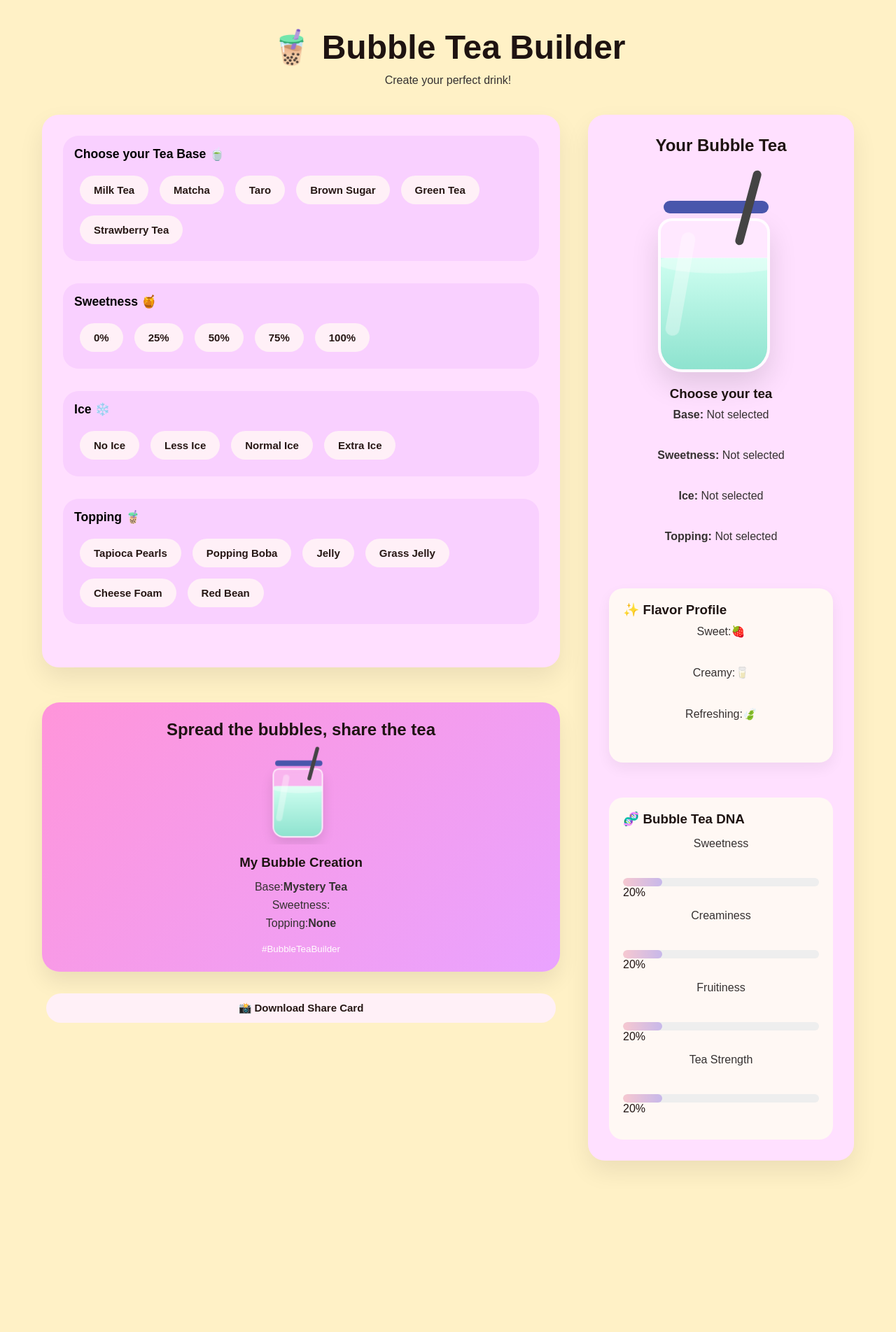
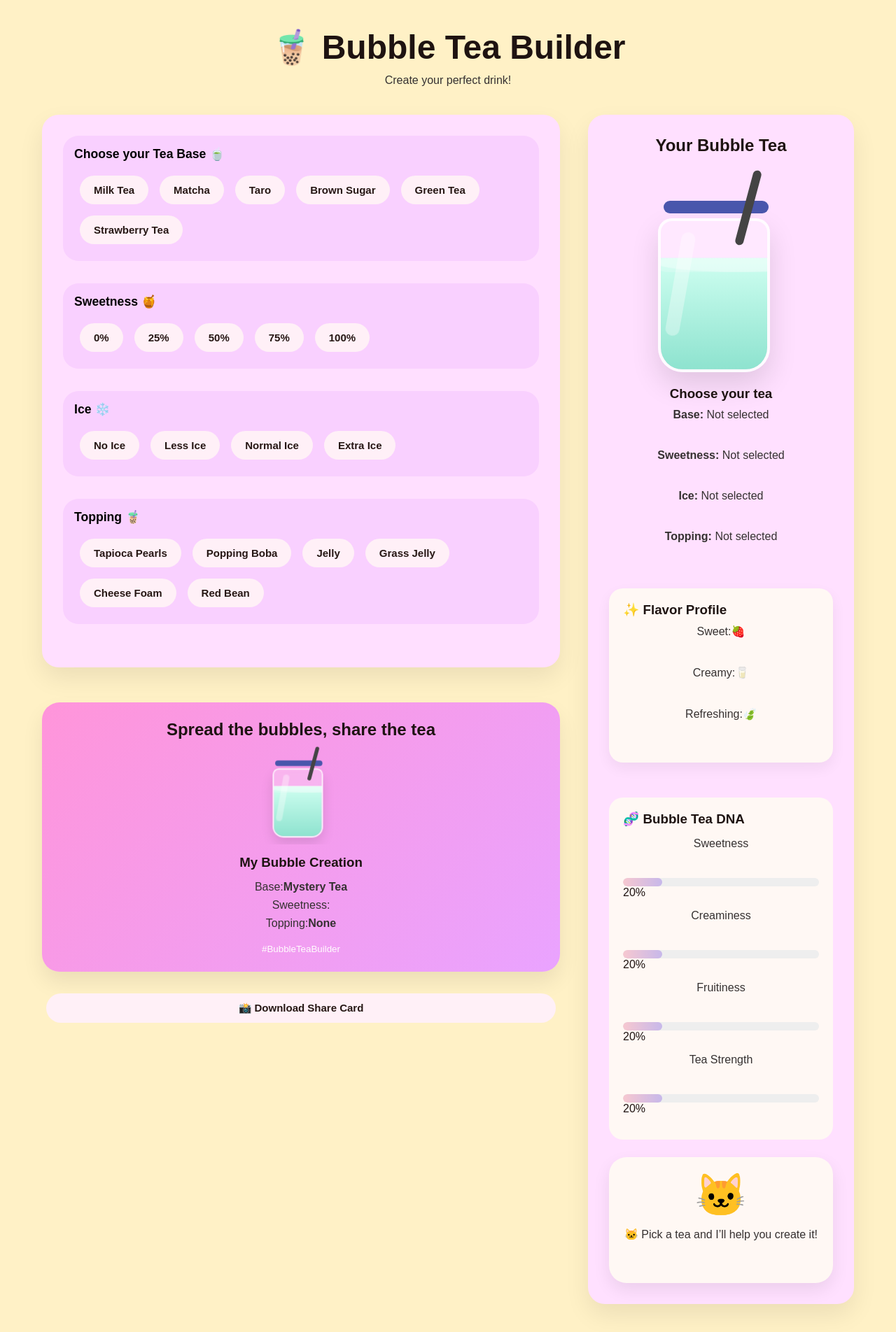
Before and after one commit to AnyutaK/boba_build, a React (Vite) app: page / in a window 1280 px wide. Shown: the whole page at 70% size. Before the commit the page ends 1699 px from the top, so only its background shows below. Built offline with nearby package versions, Linux system fonts and the light colour scheme.

Commit message:
added mascot and improved wave effects

```diff
--- a/src/App.jsx
+++ b/src/App.jsx
@@ -2,6 +2,7 @@ import { useState } from "react";
 import DrinkBuilder from "./components/DrinkBuilder";
 import DrinkCard from "./components/DrinkCard";
 import ShareCard from "./components/ShareCard";
+import Mascot from "./components/Mascot";
 
 function App() {
 
@@ -37,7 +38,7 @@ function App() {
   <div className="preview-panel">
 
     <DrinkCard drink={drink}/>
-
+    <Mascot drink={drink}/>
   </div>
 
   </div>
--- a/src/components/BubbleCup.jsx
+++ b/src/components/BubbleCup.jsx
@@ -1,5 +1,6 @@
+
   function BubbleCup({ drink }) {
-
+   const fillKey = `${drink.base}-${drink.ice}-${drink.topping}`;
   function getCupColor() {
 
   if (drink.base === "Matcha") {
@@ -152,13 +153,17 @@ function renderIce() {
   <div className="glass-shine"></div>
 
      <div
+     key={fillKey}
   className="liquid"
   style={{
   background: getCupColor()
   }}
 >
 
-  <div className="liquid-wave"></div>
+  <div className="liquid-wave">
+  <div className="wave wave1"></div>
+  <div className="wave wave2"></div>
+</div>
  {renderIce()}
 
   {renderToppings()}
--- /dev/null
+++ b/src/components/Mascot.jsx
@@ -0,0 +1,52 @@
+function Mascot({drink}) {
+
+
+function getMessage(){
+
+if(!drink.base){
+return "🐱 Pick a tea and I’ll help you create it!";
+}
+
+
+if(drink.base==="Matcha"){
+return "🐱 A classy choice! Matcha lovers are elegant 🍃";
+}
+
+
+if(drink.base==="Strawberry Tea"){
+return "🐱 So sweet! This one looks adorable 🍓";
+}
+
+
+if(drink.topping==="Tapioca Pearls"){
+return "🐱 Extra chewy pearls? Excellent decision! 🧋";
+}
+
+
+if(drink.topping==="Cheese Foam"){
+return "🐱 Fancy foam upgrade detected ☁️";
+}
+
+
+return "🐱 Your bubble tea is looking amazing!";
+}
+
+
+
+return(
+<div className="mascot-card">
+
+<div className="mascot">
+🐱
+</div>
+
+<p>
+{getMessage()}
+</p>
+
+</div>
+)
+
+}
+
+export default Mascot;
--- a/src/index.css
+++ b/src/index.css
@@ -228,18 +228,27 @@ button.selected {
 
 .liquid {
   position: absolute;
-
   bottom: 0;
 
   width: 100%;
   height: 75%;
 
-  display: flex;
+  overflow: hidden;
 
-  justify-content: center;
-  align-items: flex-end;
+  animation: fillCup 1.2s ease;
+}
 
-  transition: background-color .5s;
+
+@keyframes fillCup {
+
+  from {
+    height: 0%;
+  }
+
+  to {
+    height: 75%;
+  }
+
 }
 
 /* Pearls */
@@ -580,22 +589,84 @@ button.selected {
 
 .liquid-wave {
 
-  position: absolute;
+  position:absolute;
 
-  top: -8px;
-  left: -10%;
+  top:-15px;
 
-  width: 120%;
-  height: 30px;
+  left:-20%;
 
-  background: rgba(255,255,255,.35);
+  width:140%;
 
-  border-radius: 50%;
+  height:35px;
 
-  animation: wave 4s infinite ease-in-out;
+  overflow:hidden;
 
 }
 
+
+.wave {
+
+  position:absolute;
+
+  width:120%;
+
+  height:35px;
+
+  border-radius:50%;
+
+}
+
+
+.wave1 {
+
+  background:rgba(255,255,255,.35);
+
+  top:0;
+
+  left:0;
+
+  animation:waveMove 4s infinite ease-in-out;
+
+}
+
+
+.wave2 {
+
+  background:rgba(255,255,255,.18);
+
+  top:8px;
+
+  left:40px;
+
+  animation:waveMove 3s infinite reverse ease-in-out;
+
+}
+
+
+
+@keyframes waveMove {
+
+0% {
+
+transform:translateX(-20px);
+
+}
+
+
+50% {
+
+transform:translateX(20px);
+
+}
+
+
+100% {
+
+transform:translateX(-20px);
+
+}
+
+}
 
 @keyframes wave {
 
@@ -978,3 +1049,62 @@ button.selected {
   }
 
 }
+.mascot-card {
+
+margin-top:25px;
+
+padding:20px;
+
+background:#fff8f4;
+
+border-radius:25px;
+
+text-align:center;
+
+box-shadow:
+0 10px 25px rgba(0,0,0,.08);
+
+}
+
+
+.mascot {
+
+font-size:60px;
+
+animation:
+bounce 2s infinite;
+
+}
+
+
+@keyframes bounce {
+
+0%,100%{
+transform:translateY(0);
+}
+
+50%{
+transform:translateY(-10px);
+}
+
+}
+.liquid-wave {
+  animation:
+  wave 2s infinite ease-in-out,
+  splash .8s ease;
+}
+
+
+@keyframes splash {
+
+from {
+opacity:0;
+transform:translateY(-20px);
+}
+
+to {
+opacity:1;
+transform:translateY(0);
+}
+
+}
```
